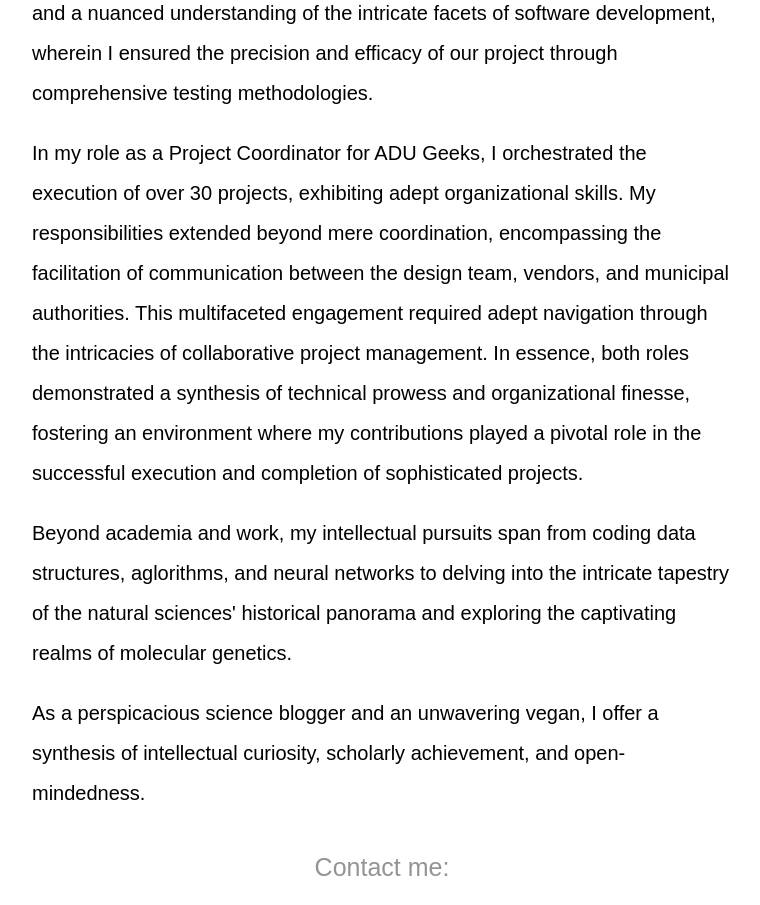
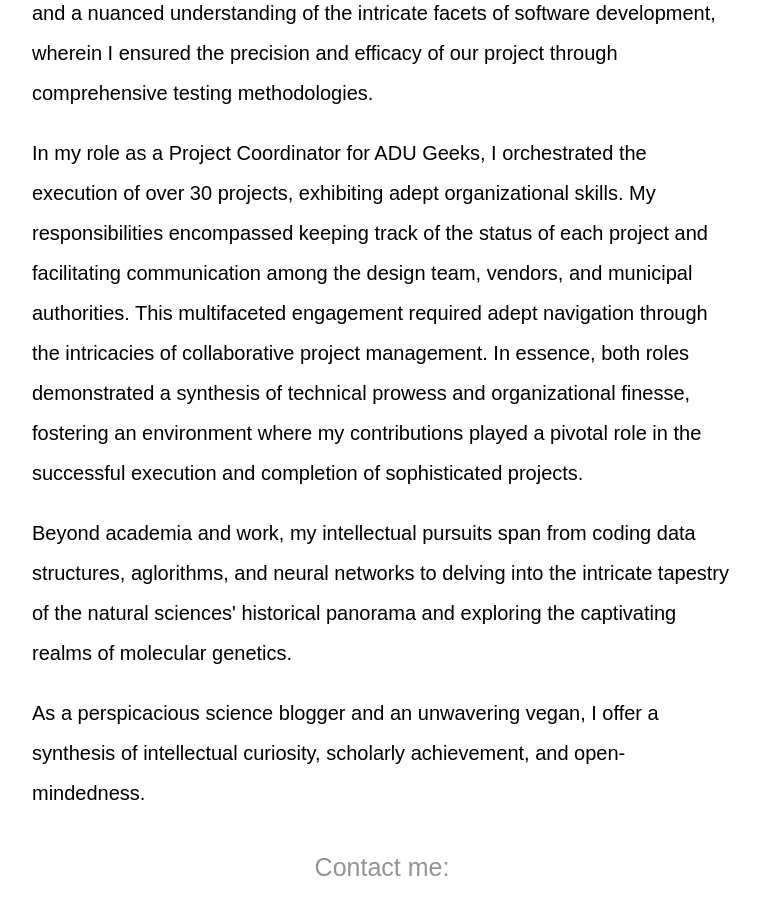
Before and after one commit to Colin-Pace/Portfolio, a React (Create React App) app: page / in a window 1280 px wide. Shown: the part 980-1885 px from the top of the page, without its empty margins (258-1018 px from the left). Built offline with nearby package versions, Linux system fonts and the light colour scheme.

Commit message:
textual edit

```diff
--- a/src/Profile.js
+++ b/src/Profile.js
@@ -7,7 +7,7 @@ function Profile() {
       <p className = 'profileText'>I relish a sophisticated science joke like, "Why don’t scientists trust atoms? Because they make up everything."</p>
       <p className = 'profileText'>On the scholastic front, I've not only embraced academic excellence but soared to remarkable heights, clinching positions nationally in the 99th and 96th percentiles on standardized tests, each time in two subjects. My erudite journey encompasses a distinguished academic record with a BA in Anthropology, MA in Asian Studies with a focus on Modern Standard Hindi, and a coding boot camp certificate from The University of Texas at Austin, revered as one of the top 50 universities globally.</p>
       <p className = 'profileText'>For an occupation, I have held two distinguished positions: one as a Research Engineering Scientist Associate at Applied Research Laboratories and the other as a Project Coordinator for ADU Geeks. In my capacity as a Research Engineering Scientist Associate, I collaborated within a team of proficient software engineers, contributing significantly to the project's advancement through the meticulous execution of both automated and manual testing procedures. This multifaceted role demanded a high level of technical acumen and a nuanced understanding of the intricate facets of software development, wherein I ensured the precision and efficacy of our project through comprehensive testing methodologies.</p>
-      <p className = 'profileText'>In my role as a Project Coordinator for ADU Geeks, I orchestrated the execution of over 30 projects, exhibiting adept organizational skills. My responsibilities extended beyond mere coordination, encompassing the facilitation of communication between the design team, vendors, and municipal authorities. This multifaceted engagement required adept navigation through the intricacies of collaborative project management. In essence, both roles demonstrated a synthesis of technical prowess and organizational finesse, fostering an environment where my contributions played a pivotal role in the successful execution and completion of sophisticated projects.</p>
+      <p className = 'profileText'>In my role as a Project Coordinator for ADU Geeks, I orchestrated the execution of over 30 projects, exhibiting adept organizational skills. My responsibilities encompassed keeping track of the status of each project and facilitating communication among the design team, vendors, and municipal authorities. This multifaceted engagement required adept navigation through the intricacies of collaborative project management. In essence, both roles demonstrated a synthesis of technical prowess and organizational finesse, fostering an environment where my contributions played a pivotal role in the successful execution and completion of sophisticated projects.</p>
       <p className = 'profileText'>Beyond academia and work, my intellectual pursuits span from coding data structures, aglorithms, and neural networks to delving into the intricate tapestry of the natural sciences' historical panorama and exploring the captivating realms of molecular genetics.</p>
       <p className = 'profileText'>As a perspicacious science blogger and an unwavering vegan, I offer a synthesis of intellectual curiosity, scholarly achievement, and open-mindedness.</p>
     </div>
```
